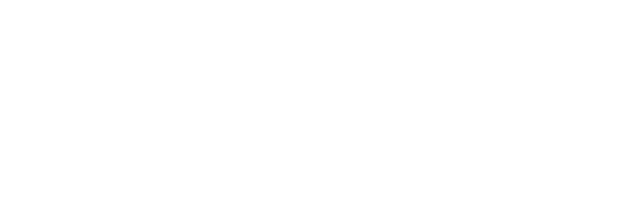
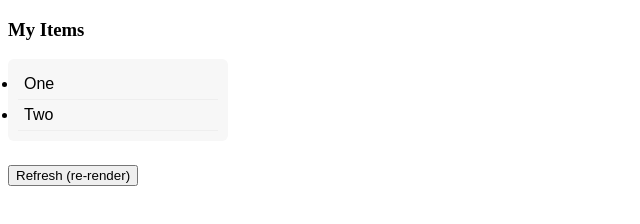
Before and after one commit to Yazs-17/build-my-own-x, a plain HTML site: page Gooact/step2-render.html in a window 1280 px wide. Shown: the whole page, without its empty margins (0-640 px from the left). Drawn offline with Linux system fonts and the light colour scheme.

Commit message:
feat&docs: add step2 & perf my readme for gooact

```diff
--- a/Gooact/step2-render.html
+++ b/Gooact/step2-render.html
@@ -0,0 +1,163 @@
+<!doctype html>
+<html>
+
+<head>
+	<meta charset="utf-8" />
+	<title>Tiny React Render Demo</title>
+	<style>
+		.some-list {
+			font-family: sans-serif;
+			background: #f7f7f7;
+			padding: 10px;
+			border-radius: 6px;
+			width: 200px;
+		}
+
+		.some-list__item {
+			padding: 6px;
+			border-bottom: 1px solid #eee;
+		}
+
+		button {
+			margin-top: 8px;
+		}
+	</style>
+</head>
+
+<body>
+	<div id="root"></div>
+
+	<script>
+		/*** Minimal VDOM + renderer with logs ***/
+
+		// JSX pragma: /** @jsx createElement */  // if using transpiler
+		const createElement = (type, props, ...children) => {
+			if (props == null) props = {};
+			// normalize children: flatten and convert numbers->string
+			const flatChildren = [].concat(...children).map(c =>
+				(typeof c === 'number' ? String(c) : c)
+			);
+			const vdom = { type, props, children: flatChildren };
+			console.log('createElement ->', vdom);
+			return vdom;
+		};
+
+		const setAttribute = (dom, key, value) => {
+			if (typeof value === 'function' && key.startsWith('on')) {
+				const eventType = key.slice(2).toLowerCase();
+				dom.__gooactHandlers = dom.__gooactHandlers || {};
+				// remove old if exists
+				if (dom.__gooactHandlers[eventType])
+					dom.removeEventListener(eventType, dom.__gooactHandlers[eventType]);
+				dom.__gooactHandlers[eventType] = value;
+				dom.addEventListener(eventType, value);
+				console.log(`  setAttribute: bind event ${eventType}`);
+			} else if (key === 'checked' || key === 'value' || key === 'className') {
+				dom[key === 'className' ? 'className' : key] = value;
+				console.log(`  setAttribute: set special prop ${key} = ${value}`);
+			} else if (key === 'style' && typeof value === 'object') {
+				Object.assign(dom.style, value);
+				console.log(`  setAttribute: style`, value);
+			} else if (key === 'ref' && typeof value === 'function') {
+				value(dom);
+				console.log('  setAttribute: called ref');
+			} else if (key === 'key') {
+				dom.__gooactKey = value;
+			} else if (typeof value !== 'object' && typeof value !== 'function') {
+				dom.setAttribute(key, value);
+				console.log(`  setAttribute: attr ${key}="${value}"`);
+			}
+		};
+
+		// Support for function components: call function with props to get VDOM
+		const render = (vdom, parent = null) => {
+			if (parent) parent.textContent = ''; // clear container (no diff)
+			const mount = parent ? el => parent.appendChild(el) : el => el;
+
+			// primitives
+			if (typeof vdom === 'string' || typeof vdom === 'number') {
+				console.log('render: text node ->', vdom);
+				return mount(document.createTextNode(vdom));
+			}
+			if (typeof vdom === 'boolean' || vdom === null || vdom === undefined) {
+				console.log('render: empty node for', vdom);
+				return mount(document.createTextNode(''));
+			}
+
+			// component function
+			if (typeof vdom.type === 'function') {
+				console.log('render: component ->', vdom.type.name || '<anonymous>');
+				const componentVdom = vdom.type(Object.assign({}, vdom.props, { children: vdom.children }));
+				// allow component to return VDOM (could be nested)
+				return render(componentVdom, parent);
+			}
+
+			// regular element
+			if (typeof vdom.type === 'string') {
+				console.log('render: element ->', vdom.type);
+				const dom = document.createElement(vdom.type);
+
+				// render & append children recursively
+				for (const child of vdom.children) {
+					dom.appendChild(render(child));
+				}
+
+				// set attributes AFTER children to mimic common patterns (order not critical)
+				for (const prop in vdom.props) {
+					setAttribute(dom, prop, vdom.props[prop]);
+				}
+
+				return mount(dom);
+			}
+
+			throw new Error('Invalid VDOM: ' + vdom);
+		};
+
+		/****** Example function component ******/
+		function List (props) {
+			// props.children is an array of li vdoms
+			// we can also create new VDOM inside
+			return (
+				createElement('div', null,
+					createElement('h3', null, props.title),
+					createElement('ul', { className: 'some-list' }, ...props.children),
+					createElement('button', { onClick: props.onRefresh }, 'Refresh (re-render)')
+				)
+			);
+		}
+
+		/****** Build initial VDOM tree ******/
+		const listVDOM = createElement(List, {
+			title: 'My Items',
+			onRefresh: () => {
+				console.log('Button clicked -> re-rendering whole tree (no diff)');
+				// recreate new vdom (simulate changed data)
+				const newTree = createElement(List, {
+					title: 'My Items (updated ' + new Date().toLocaleTimeString() + ')',
+					onRefresh: () => {
+						console.log('Inner button clicked -> re-render again');
+						// you can call render again; shows full replacement
+						render(createApp(), document.getElementById('root'));
+					}
+				},
+					createElement('li', { className: 'some-list__item' }, 'One (v2)'),
+					createElement('li', { className: 'some-list__item' }, 'Two (v2)'),
+					createElement('li', { className: 'some-list__item' }, 'Three (new)')
+				);
+				render(newTree, document.getElementById('root'));
+			}
+		},
+			createElement('li', { className: 'some-list__item' }, 'One'),
+			createElement('li', { className: 'some-list__item' }, 'Two')
+		);
+
+		function createApp () {
+			return listVDOM;
+		}
+
+		// Initial render
+		render(createApp(), document.getElementById('root'));
+	</script>
+</body>
+
+</html>
```
Also changed, not shown: Gooact/README.Gooact.md (+18 -0 lines), Gooact/step1-element.html (+1 -1 lines), Gooact/step3-Patching.html (added).
